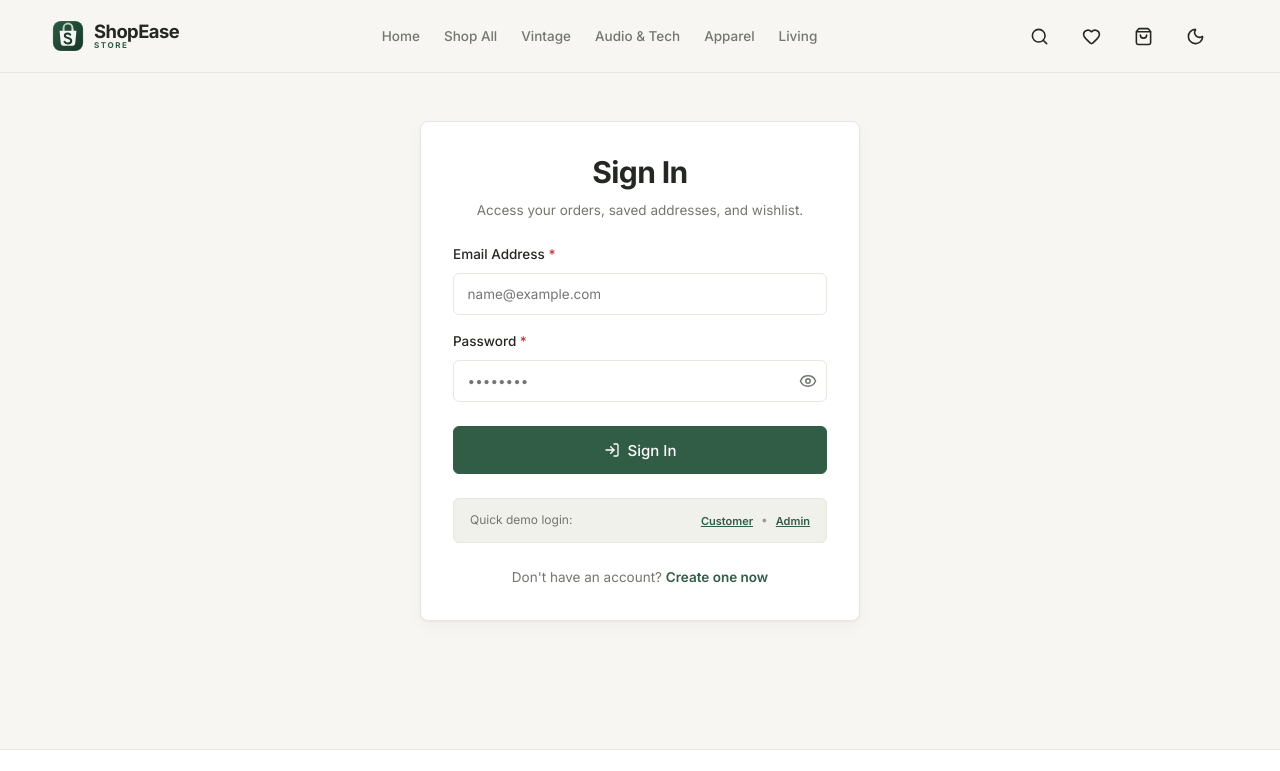
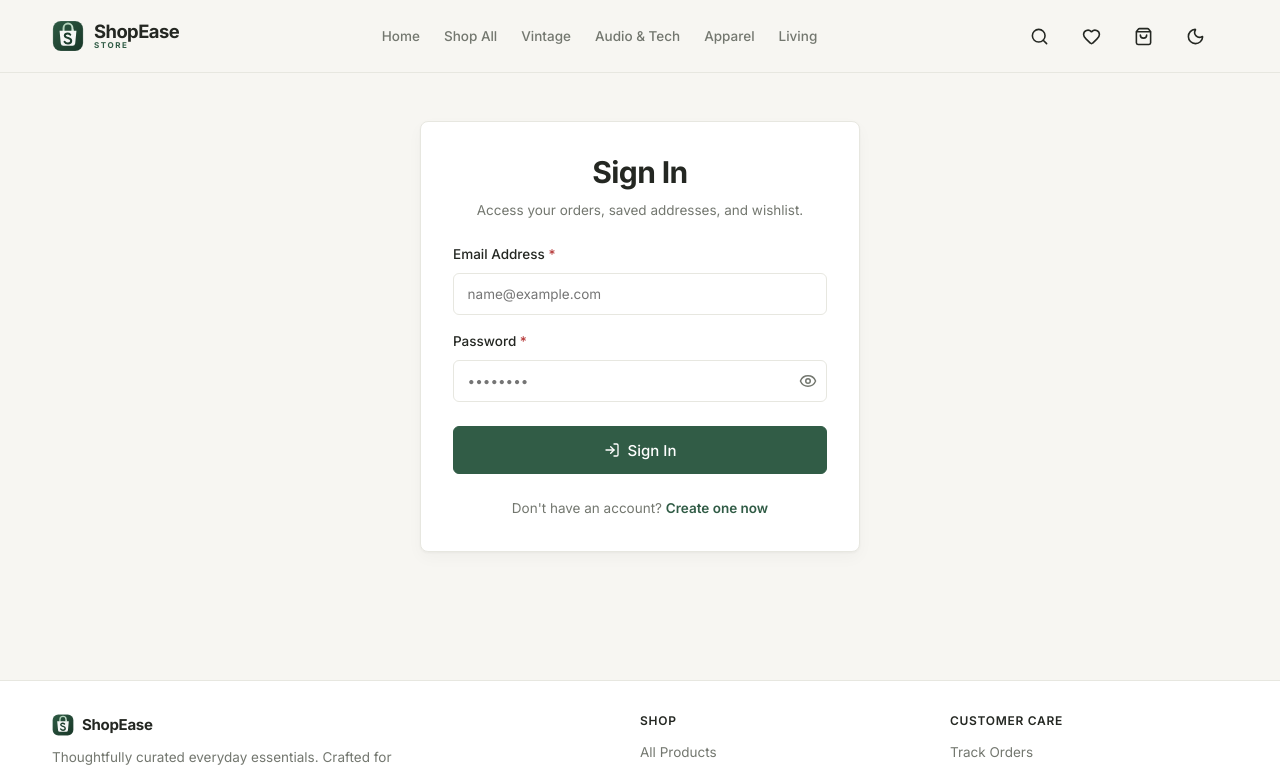
Before and after one commit to VinayKrishna-7/E-Commerce_Website, a React (Vite) app in the folder client/: page /login in a window 1280 px wide. Shown: the top 771 px of the page. Built offline with nearby package versions, Linux system fonts and the light colour scheme; no server answers.

Commit message:
refactor(auth): remove all demo login accounts and shortcuts from login interface

```diff
--- a/client/src/pages/LoginPage.jsx
+++ b/client/src/pages/LoginPage.jsx
@@ -38,16 +38,6 @@ const LoginPage = () => {
       toastError(err.message || 'Login failed');
     } finally {
       setLoading(false);
-    }
-  };
-
-  const handleFillDemo = (type) => {
-    if (type === 'admin') {
-      setEmail('admin@shopease.com');
-      setPassword('Admin@12345');
-    } else {
-      setEmail('customer@shopease.com');
-      setPassword('Customer@12345');
     }
   };
 
@@ -109,53 +99,6 @@ const LoginPage = () => {
           </Button>
         </form>
 
-        {/* Discreet Test Accounts Hint */}
-        <div
-          style={{
-            marginTop: 'var(--space-6)',
-            padding: 'var(--space-3) var(--space-4)',
-            backgroundColor: 'var(--bg-subtle)',
-            borderRadius: 'var(--radius-sm)',
-            border: '1px solid var(--border-color)',
-            fontSize: 'var(--text-xs)',
-            display: 'flex',
-            alignItems: 'center',
-            justifyContent: 'space-between',
-            gap: 'var(--space-2)',
-          }}
-        >
-          <span style={{ color: 'var(--text-secondary)' }}>Quick demo login:</span>
-          <div style={{ display: 'flex', alignItems: 'center', gap: 'var(--space-2)' }}>
-            <button
-              type="button"
-              onClick={() => handleFillDemo('customer')}
-              style={{
-                fontSize: '11px',
-                color: 'var(--accent-primary)',
-                fontWeight: 600,
-                textDecoration: 'underline',
-                cursor: 'pointer',
-              }}
-            >
-              Customer
-            </button>
-            <span style={{ color: 'var(--text-muted)' }}>•</span>
-            <button
-              type="button"
-              onClick={() => handleFillDemo('admin')}
-              style={{
-                fontSize: '11px',
-                color: 'var(--accent-primary)',
-                fontWeight: 600,
-                textDecoration: 'underline',
-                cursor: 'pointer',
-              }}
-            >
-              Admin
-            </button>
-          </div>
-        </div>
-
         <div style={{ textAlign: 'center', marginTop: 'var(--space-6)', fontSize: 'var(--text-sm)', color: 'var(--text-secondary)' }}>
           Don't have an account?{' '}
           <Link to="/register" style={{ color: 'var(--accent-primary)', fontWeight: 600 }}>
```
